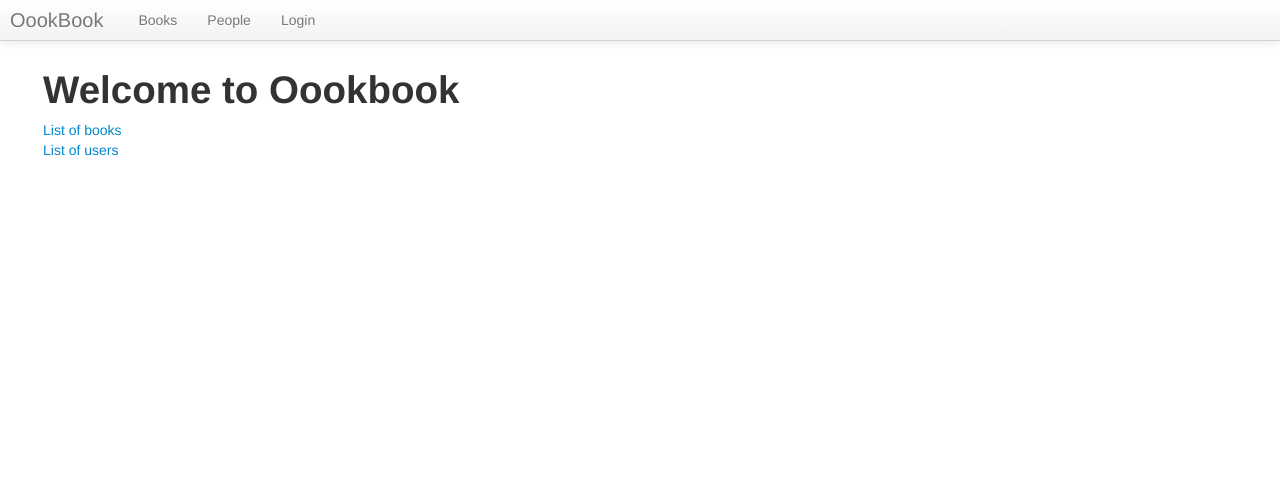
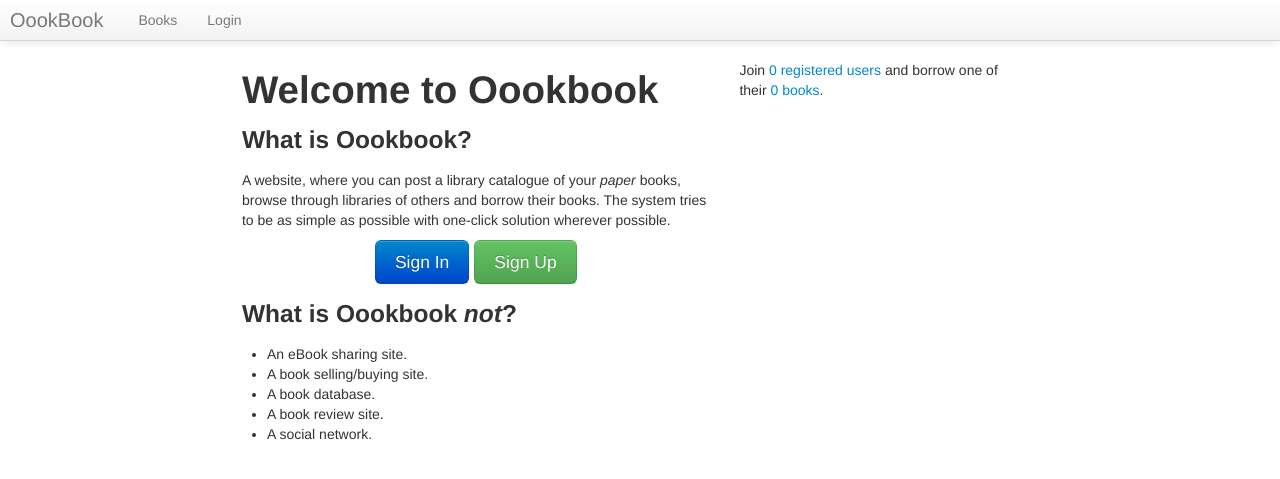
Before and after one commit to janpipek/oookbook, a Django app: page / in a window 1280 px wide. Shown: the top 479 px of the page. Run offline with Django 3.2, Linux system fonts and the light colour scheme; data that the repository does not hold is empty.

Commit message:
Title page has some content.

```diff
--- a/oookbook/templates/_navbar.html
+++ b/oookbook/templates/_navbar.html
@@ -4,8 +4,8 @@
             <a class="brand" href="{% url 'index' %}">OookBook</a>
             <ul class="nav">
                 <li><a href="{% url 'books.index' %}">Books</a></li>
-                <li><a href="{% url 'users.index' %}">People</a></li>
                 {% if user.is_authenticated %}
+                    <li><a href="{% url 'users.index' %}">People</a></li>
                     <li><a href="{% url 'logout' %}">Logout</a></li>
                 {% else %}
                     <li><a href="{% url 'login' %}">Login</a></li>
--- a/oookbook/templates/index.html
+++ b/oookbook/templates/index.html
@@ -1,7 +1,33 @@
 {% extends "base.html" %}
 
 {% block content %}
-    <h1>Welcome to Oookbook</h1>
-    <a href="books">List of books</a><br/>
-    <a href="users">List of users</a>
+    <div class="row-fluid">
+        <div class="span5 offset2">
+            <h1>Welcome to Oookbook</h1>
+            <h3>What is Oookbook?</h3>
+
+            <p>A website, where you can post a library catalogue of your <em>paper</em> books,
+                browse through libraries of others and borrow their books. The system
+                tries to be as simple as possible with one-click solution wherever possible.
+            </p>
+
+            <div class="btn-toolbar text-center">
+                <a href="{% url 'login' %}" class="btn btn-primary btn-large">Sign In</a>
+                <a href="signup" class="btn btn-success btn-large">Sign Up</a>
+            </div>
+
+            <h3>What is Oookbook <em>not</em>?</h3>
+            <ul>
+                <li>An eBook sharing site.</li>
+                <li>A book selling/buying site.</li>
+                <li>A book database.</li>
+                <li>A book review site.</li>
+                <li>A social network.</li>
+            </ul>
+        </div>
+
+        <div class="span3">
+            Join <a href="{% url 'users.index' %}">{{ user_count }} registered users</a> and borrow one of their <a href="{% url 'books.index' %}">{{ book_count }} books</a>.
+        </div>
+    </div>
 {% endblock %}
--- a/oookbook/views/__init__.py
+++ b/oookbook/views/__init__.py
@@ -6,8 +6,13 @@ from django.http import HttpResponseRedirect
 import books
 import users
 
+from oookbook.models import Book
+from django.contrib.auth.models import User
+
 def index(request):
     context = {}
+    context["user_count"] = User.objects.count()
+    context["book_count"] = Book.objects.count()
     return render(request, 'index.html', context)
 
 def logout(request):
```
